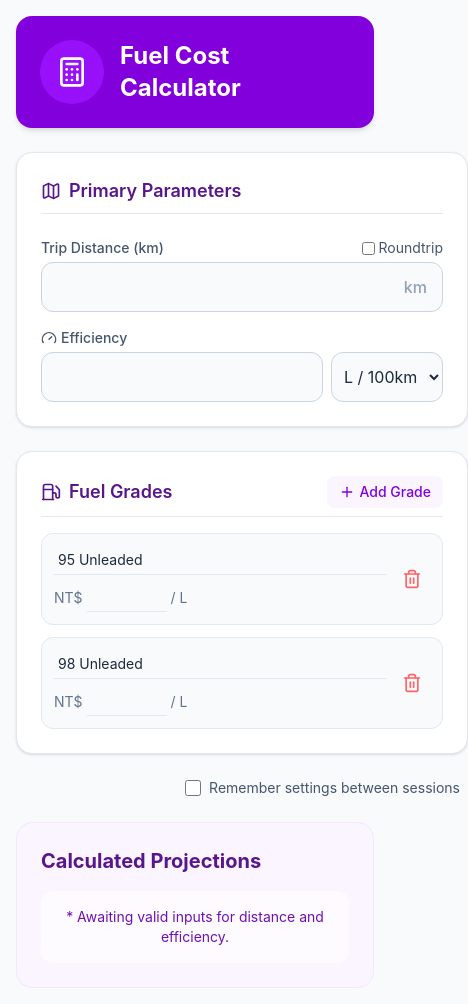
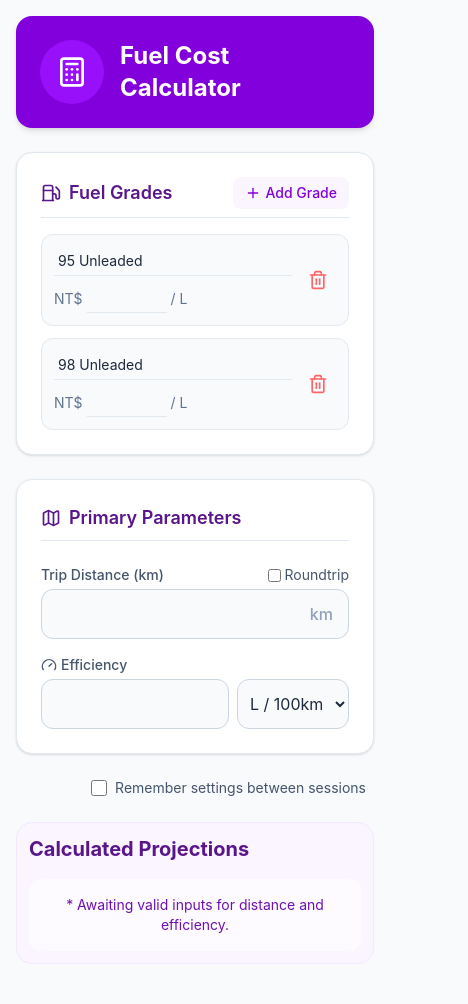
Before and after one commit to marktaiwan/Fuel-Cost-Calculator, a React (Vite) app: page / in a window 390 px wide. Shown: the whole page, 468 px wide, since content can reach past the window. After the commit the page ends 980 px from the top, so only its background shows below. Built offline with nearby package versions, Linux system fonts and the light colour scheme.

Commit message:
Layout fixes and improvements for mobile

```diff
--- a/src/App.tsx
+++ b/src/App.tsx
@@ -118,6 +118,18 @@ function App() {
     }
   };
 
+  const inputProps = {
+    enterKeyHint: 'done' as const,
+    // Selects the texts on focus
+    onFocus: (e: React.FocusEvent<HTMLInputElement>) => {
+      e.target.select();
+    },
+    // Blurs the input field on enter key
+    onKeyDown: (e: React.KeyboardEvent<HTMLInputElement>) => {
+      if (e.key === 'Enter') (e.target as HTMLElement).blur();
+    },
+  };
+
   return (
     <div className="min-h-screen p-4 md:p-8">
       <div className="max-w-4xl mx-auto space-y-6">
@@ -130,8 +142,8 @@ function App() {
           </div>
         </header>
 
-        <div className="grid md:grid-cols-2 gap-6">
-          <div className="bg-white p-6 rounded-2xl shadow-sm border border-slate-200 space-y-6">
+        <div className="grid grid-cols-1 sm:grid-cols-2 gap-6">
+          <div className="bg-white p-6 rounded-2xl shadow-sm border border-slate-200 space-y-6 order-2 sm:order-1">
             <h2 className="text-lg font-semibold border-b border-slate-200 pb-2 flex items-center gap-2 text-purple-900">
               <Map className="w-5 h-5" /> Primary Parameters
             </h2>
@@ -156,7 +168,7 @@ function App() {
                     step="1"
                     value={distance}
                     onChange={(e) => setDistance(e.target.value)}
-                    onFocus={(e) => e.target.select()}
+                    {...inputProps}
                     className="w-full pl-4 pr-12 py-3 bg-slate-50 border border-slate-300 rounded-xl focus:ring-2 focus:ring-purple-500 focus:border-purple-500 transition-all outline-none"
                   />
                   <span className="absolute right-4 top-1/2 -translate-y-1/2 text-slate-400 font-medium">
@@ -174,9 +186,9 @@ function App() {
                     step="0.1"
                     min="0"
                     value={efficiency}
-                    onFocus={(e) => e.target.select()}
                     onChange={(e) => setEfficiency(e.target.value)}
-                    className="flex-1 min-w-40 px-4 py-3 bg-slate-50 border border-slate-300 rounded-xl focus:ring-2 focus:ring-purple-500 focus:border-purple-500 transition-all outline-none"
+                    {...inputProps}
+                    className="flex-1 min-w-1/2 px-4 py-3 bg-slate-50 border border-slate-300 rounded-xl focus:ring-2 focus:ring-purple-500 focus:border-purple-500 transition-all outline-none"
                   />
                   <select
                     value={efficiencyUnit}
@@ -191,7 +203,7 @@ function App() {
             </div>
           </div>
 
-          <div className="bg-white p-6 rounded-2xl shadow-sm border border-slate-200 space-y-4">
+          <div className="bg-white p-6 rounded-2xl shadow-sm border border-slate-200 space-y-4 order-1 sm:order-2">
             <div className="flex justify-between items-center border-b border-slate-200 pb-2">
               <h2 className="text-lg font-semibold flex items-center gap-2 text-purple-900">
                 <Fuel className="w-5 h-5" /> Fuel Grades
@@ -210,14 +222,15 @@ function App() {
                     <input
                       type="text" value={grade.name}
                       onChange={(e) => updateFuelGrade(grade.id, 'name', e.target.value)}
+                      {...inputProps}
                       className="w-full text-sm p-1 border-b border-slate-200 bg-transparent outline-none focus:border-purple-500"
                     />
                     <div className="flex items-center text-sm">
                       <span className="mr-1 text-slate-500">NT$</span>
                       <input
                         type="number" step="0.1" value={grade.price}
-                        onFocus={(e) => e.target.select()}
                         onChange={(e) => updateFuelGrade(grade.id, 'price', e.target.value)}
+                        {...inputProps}
                         className="w-20 p-1 border-b border-slate-200 bg-transparent outline-none focus:border-purple-500"
                       />
                       <span className="ml-1 text-slate-500">/ L</span>
@@ -239,7 +252,7 @@ function App() {
             </div>
           </div>
 
-          <div className="md:col-span-2 flex justify-end px-2">
+          <div className="sm:col-span-2 flex justify-end px-2 order-3">
             <label className="flex items-center gap-2 text-sm text-slate-600 cursor-pointer hover:text-purple-700 transition-colors">
               <input
                 type="checkbox"
@@ -252,7 +265,7 @@ function App() {
           </div>
         </div>
 
-        <div className="bg-purple-50 p-6 rounded-2xl border border-purple-100">
+        <div className="bg-purple-50 p-3 md:p-6 rounded-2xl border border-purple-100">
           <h2 className="text-xl font-bold text-purple-900 mb-4">Calculated Projections</h2>
           {(parseFloat(distance) <= 0 || parseFloat(efficiency) <= 0 || isNaN(parseFloat(distance)) || isNaN(parseFloat(efficiency)))
             ? (
@@ -260,7 +273,7 @@ function App() {
                 * Awaiting valid inputs for distance and efficiency.
               </div>
             ) : (
-              <div className="grid grid-cols-2 md:grid-cols-3 gap-4">
+              <div className="grid grid-cols-1 sm:grid-cols-2 lg:grid-cols-3 gap-2 md:gap-4">
                 {results.map(res => (
                   <div key={`result-${res.id}`} className="bg-white p-5 rounded-xl shadow-sm border border-purple-100 relative overflow-hidden group hover:border-purple-300 transition-colors">
                     <div className="absolute top-0 left-0 w-1 h-full bg-purple-500"></div>
```
